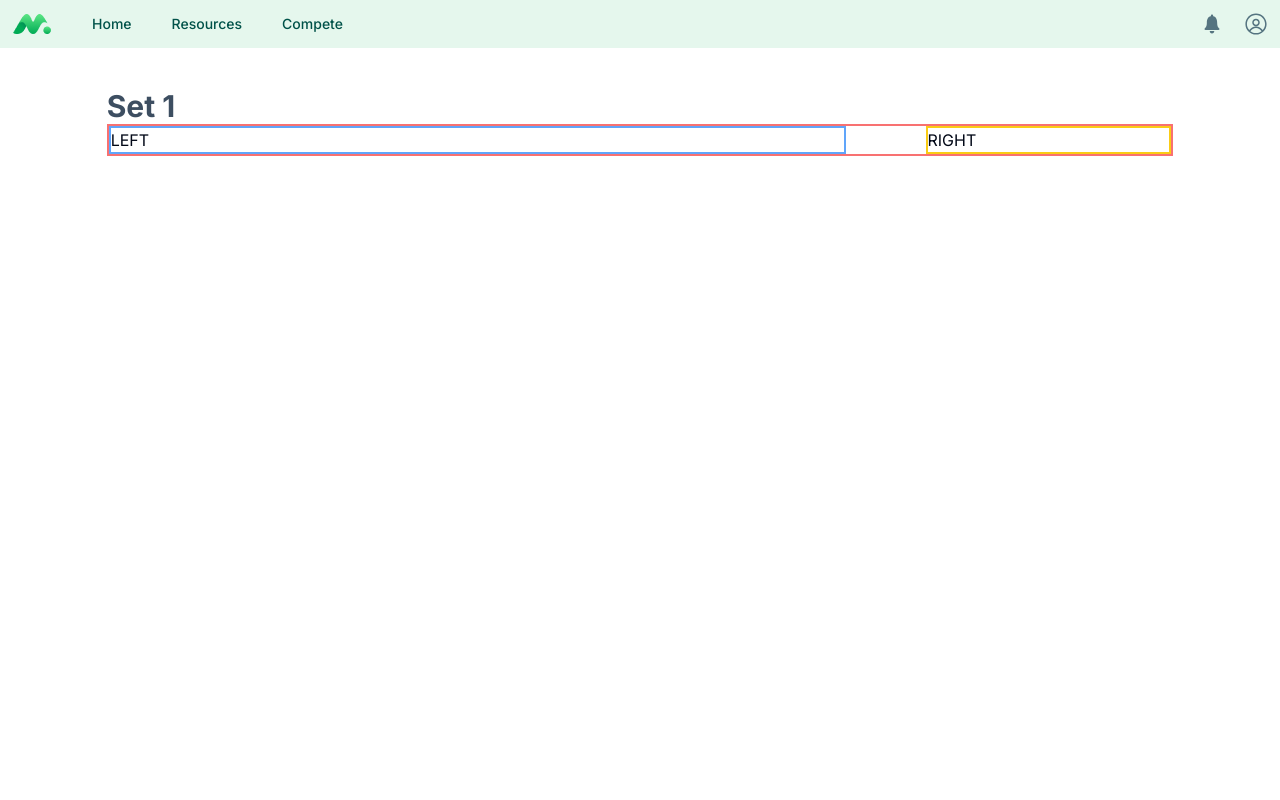
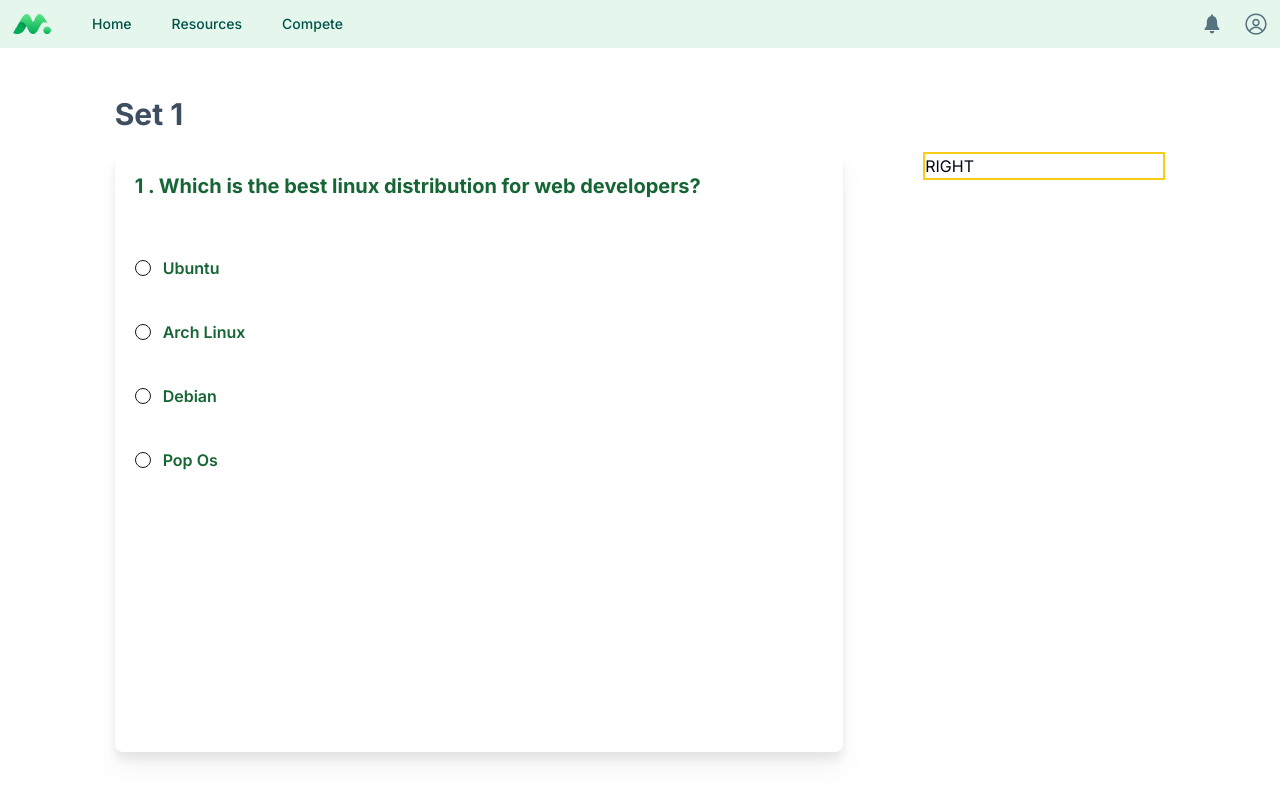
Before and after one commit to Suman196pokhrel/PyroPrep, a Next.js app: page /dashboard/1/1/1 in a window 1280 px wide. Built offline with nearby package versions, Linux system fonts and the light colour scheme.

Commit message:
added QuizCard

```diff
--- a/app/dashboard/[domainId]/[subDomainId]/[quizid]/layout.tsx
+++ b/app/dashboard/[domainId]/[subDomainId]/[quizid]/layout.tsx
@@ -16,7 +16,7 @@ const IndiQuizLayout = ({
     params,
 }: IndiQuizLayoutProps) => {
     return (
-        <main className=' w-full'>
+        <main className=' w-full p-2'>
             <h2 className='text-[#3d4e61] font-bold text-3xl'>Set {params.quizid}</h2>
 
             <section className='w-full'>
--- a/app/dashboard/[domainId]/[subDomainId]/[quizid]/page.tsx
+++ b/app/dashboard/[domainId]/[subDomainId]/[quizid]/page.tsx
@@ -1,3 +1,4 @@
+import { QuizCard } from '@/components/quiz/QuizCard'
 import React from 'react'
 
 interface IndieQuizProps {
@@ -10,11 +11,11 @@ const IndieQuiz = (
     }: IndieQuizProps
 ) => {
     return (
-        <section className='flex items-center gap-20 justify-between border-2 border-red-400'>
+        <section className='flex items-start gap-20 justify-between  mt-5'>
             {/* LEFT  */}
-            <div className='border-2 border-blue-400 w-9/12 '>
-                LEFT
-            </div>
+            <QuizCard
+                data={{ id: "1", title: "Which is the best linux distribution for web developers?", options: ["Ubuntu", "Arch Linux", "Debian", "Pop Os"] }}
+            />
 
 
 
--- /dev/null
+++ b/components/atoms/radiogroup.tsx
@@ -0,0 +1,44 @@
+"use client"
+
+import * as React from "react"
+import * as RadioGroupPrimitive from "@radix-ui/react-radio-group"
+import { Circle } from "lucide-react"
+
+import { cn } from "@/lib/utils"
+
+const RadioGroup = React.forwardRef<
+    React.ElementRef<typeof RadioGroupPrimitive.Root>,
+    React.ComponentPropsWithoutRef<typeof RadioGroupPrimitive.Root>
+>(({ className, ...props }, ref) => {
+    return (
+        <RadioGroupPrimitive.Root
+            className={cn("grid gap-2", className)}
+            {...props}
+            ref={ref}
+        />
+    )
+})
+RadioGroup.displayName = RadioGroupPrimitive.Root.displayName
+
+const RadioGroupItem = React.forwardRef<
+    React.ElementRef<typeof RadioGroupPrimitive.Item>,
+    React.ComponentPropsWithoutRef<typeof RadioGroupPrimitive.Item>
+>(({ className, ...props }, ref) => {
+    return (
+        <RadioGroupPrimitive.Item
+            ref={ref}
+            className={cn(
+                "aspect-square h-4 w-4 rounded-full border border-primary text-primary ring-offset-background focus:outline-none focus-visible:ring-2 focus-visible:ring-ring focus-visible:ring-offset-2 disabled:cursor-not-allowed disabled:opacity-50",
+                className
+            )}
+            {...props}
+        >
+            <RadioGroupPrimitive.Indicator className="flex items-center justify-center">
+                <Circle className="h-2.5 w-2.5 fill-current text-current" />
+            </RadioGroupPrimitive.Indicator>
+        </RadioGroupPrimitive.Item>
+    )
+})
+RadioGroupItem.displayName = RadioGroupPrimitive.Item.displayName
+
+export { RadioGroup, RadioGroupItem }
--- /dev/null
+++ b/components/quiz/QuizCard.tsx
@@ -0,0 +1,39 @@
+"use client"
+import React from 'react'
+import { Input } from '../atoms/input'
+import { RadioGroup, RadioGroupItem } from '../atoms/radiogroup'
+import { Label } from '../atoms/label'
+
+
+interface Question {
+    id: string
+    title: string
+    options: string[]
+}
+
+
+interface QuizCardProps {
+    data: Question
+}
+
+export const QuizCard = ({
+    data
+}: QuizCardProps) => {
+    return (
+        <div className='w-9/12 h-[600px] rounded-lg drop-shadow-xl bg-white p-2 flex flex-col justify-start gap-10 pt-5 px-5'>
+            <h2 className=' font-bold text-xl text-green-800'><span>{data.id} . </span>{data.title}</h2>
+            <fieldset className=''>
+                <RadioGroup>
+                    {data.options.map((item, index) => (
+                        <div key={index} className='flex items-center space-x-3 my-4 cursor-pointer text-green-800'>
+                            <RadioGroupItem value={item} id={index.toString()} className='text-green-600' />
+                            <Label className='cursor-pointer text-base font-semibold' htmlFor={index.toString()}>{item}</Label>
+                        </div>
+                    ))}
+
+                </RadioGroup>
+
+            </fieldset>
+        </div>
+    )
+}
--- a/package.json
+++ b/package.json
@@ -18,6 +18,7 @@
     "@radix-ui/react-icons": "^1.3.0",
     "@radix-ui/react-label": "^2.0.2",
     "@radix-ui/react-progress": "^1.0.3",
+    "@radix-ui/react-radio-group": "^1.1.3",
     "@radix-ui/react-separator": "^1.0.3",
     "@radix-ui/react-slot": "^1.0.2",
     "@supabase/supabase-js": "^2.41.1",
```
Also changed, not shown: 1 other file (tests, documents, lock files or other folders).
